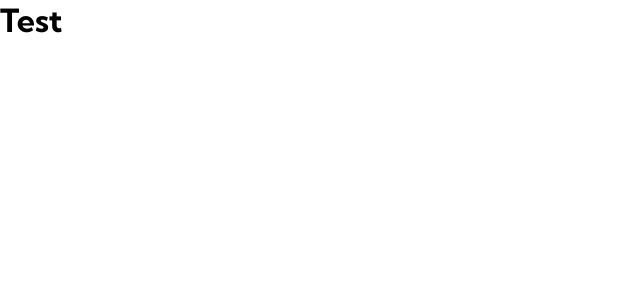
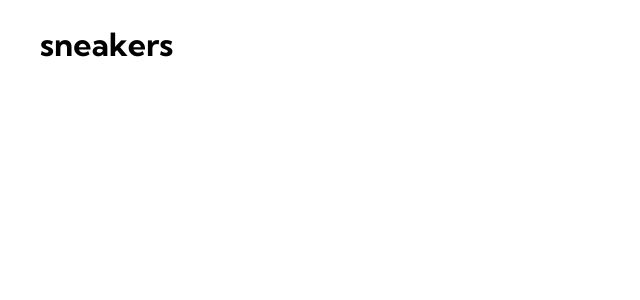
Before and after one commit to dawidmatyjasik/ecommerce-product-page, a React (Create React App) app: page / in a window 1280 px wide. Shown: the top 300 px of the page, without its empty margins (0-640 px from the left). Built offline with nearby package versions, Linux system fonts and the light colour scheme.

Commit message:
create header

```diff
--- a/src/Page/Page.js
+++ b/src/Page/Page.js
@@ -1,10 +1,12 @@
 import React from "react";
+import Header from "../components/Header/Header";
 import { PageContainer } from "./PageElements";
 
 const Page = () => {
   return (
     <PageContainer>
-      <h1>Test</h1>
+      <Header />
+      <div></div>
     </PageContainer>
   );
 };
--- a/src/Page/PageElements.js
+++ b/src/Page/PageElements.js
@@ -3,6 +3,8 @@ import styled from "styled-components";
 export const PageContainer = styled.div`
   height: 100%;
   width: 100%;
+  max-width: 1440px;
+  margin: 0 auto;
   display: grid;
   grid-template-columns: 1fr;
   grid-template-rows: 1fr 8fr;
--- /dev/null
+++ b/src/components/Header/Header.js
@@ -0,0 +1,13 @@
+import React from "react";
+import { HeaderContainer } from "./HeaderElements";
+import Title from "./Title/Title";
+
+const Header = () => {
+  return (
+    <HeaderContainer>
+      <Title />
+    </HeaderContainer>
+  );
+};
+
+export default Header;
--- /dev/null
+++ b/src/components/Header/HeaderElements.js
@@ -0,0 +1,14 @@
+import styled from "styled-components";
+
+export const HeaderContainer = styled.div`
+  height: 100%;
+  width: 100%;
+  display: grid;
+  grid-template-columns: 2fr 8fr 2fr;
+  grid-template-rows: 1fr;
+  place-items: center;
+`;
+
+export const HeaderTitle = styled.h1`
+  font-weight: 700;
+`;
--- /dev/null
+++ b/src/components/Header/Title/Title.js
@@ -0,0 +1,8 @@
+import React from "react";
+import { HeaderTitle } from "../HeaderElements";
+
+const Title = () => {
+  return <HeaderTitle>sneakers</HeaderTitle>;
+};
+
+export default Title;
```
